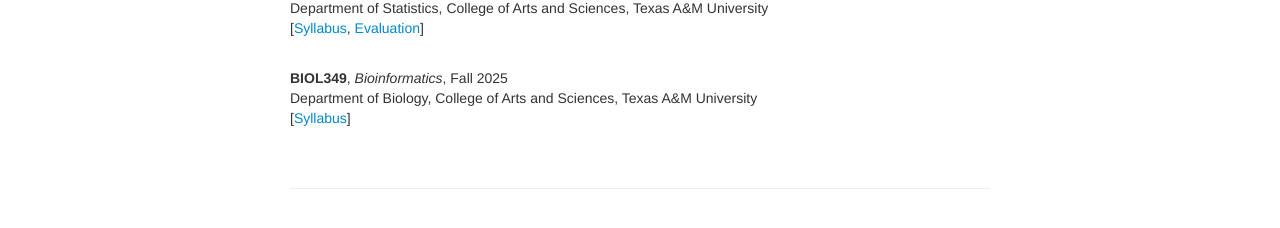
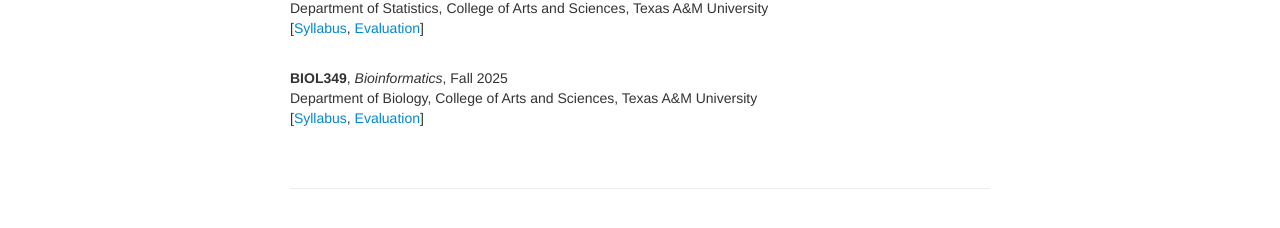
Before and after one commit to yuchaojiang/yuchaojiang.github.io, a Jekyll site: the page built from pages/teaching.md, in a window 1280 px wide. Shown: the part 464-692 px from the top of the page. Built offline with Jekyll 4.4.1, drawn with Linux system fonts in a browser that asks for light colours.

Commit message:
Update teaching.md

```diff
--- a/pages/teaching.md
+++ b/pages/teaching.md
@@ -37,6 +37,6 @@ Department of Statistics, College of Arts and Sciences, Texas A&M University <br
 <div class="cv">
   <b>BIOL349</b>, <i>Bioinformatics</i>, Fall 2025 <br/>
 Department of Biology, College of Arts and Sciences, Texas A&M University <br/>
-[<a href="https://www.dropbox.com/scl/fi/p1pre6vhyhnfu5nbb24jt/BIOL349_Bioinformatics_syllabus_Yuchao_Jiang.pdf?rlkey=wgi4xgkuiyp1i5hkv0kz9u1nx&st=exawnntt&dl=0" title="Syllabus">Syllabus</a>]
+[<a href="https://www.dropbox.com/scl/fi/p1pre6vhyhnfu5nbb24jt/BIOL349_Bioinformatics_syllabus_Yuchao_Jiang.pdf?rlkey=wgi4xgkuiyp1i5hkv0kz9u1nx&st=exawnntt&dl=0" title="Syllabus">Syllabus</a>, <a href="https://www.dropbox.com/scl/fi/7mjuxibu7wu9ceuxen316/student_evaluation.pdf?rlkey=2pxfa0hz3hey31r995365ul3m&st=89g1as6p&dl=0" title="Evaluation">Evaluation</a>]
 </div>
 <br/>
```
